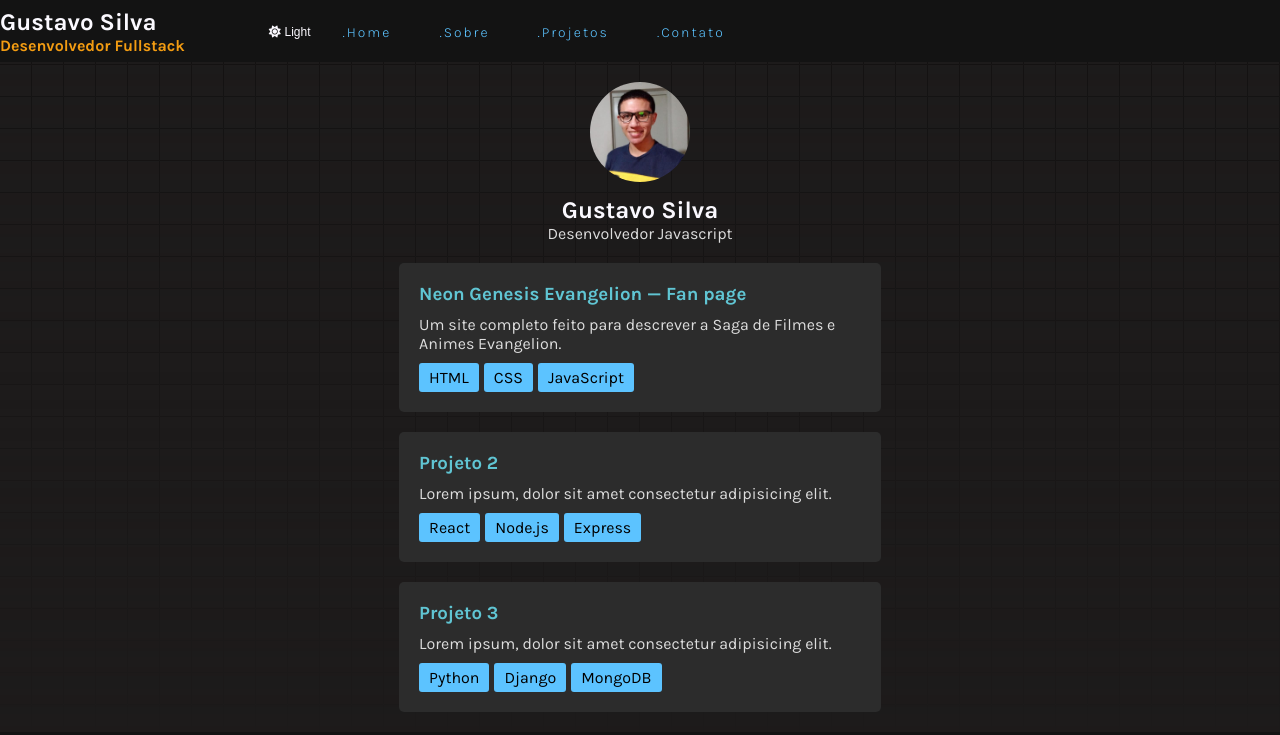
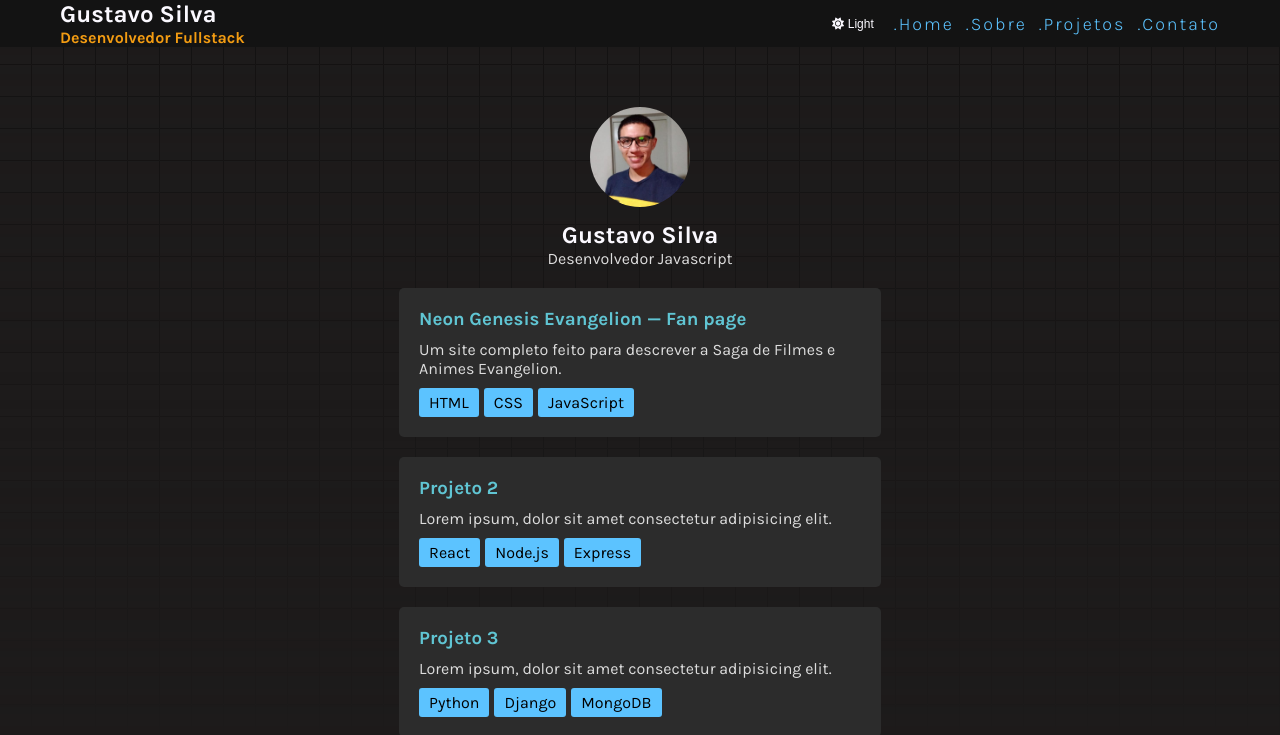
Before and after one commit to gustavo19k/portifolio, a plain HTML site: page index.html in a window 1280 px wide. Shown: the top 735 px of the page. Drawn offline with Linux system fonts and the light colour scheme.

Commit message:
mudando a UX

```diff
--- a/index.html
+++ b/index.html
@@ -28,6 +28,7 @@
   <div id="app">
 
     <header>
+      <div class="container">
         <div class="logo">
           <h1>Gustavo Silva</h1>
           <a href="" class="link-Heading-Header">
@@ -61,11 +62,11 @@
         <button type="button" id="button" onclick="handleClick()" class="button__mobile" title="botão mobile">
           <span></span><span></span><span></span>
         </button>
-
+      </div>
     </header>
 
     <main>
-
+      <div class="container">
         <section class="profile" id="main-About-Profile">
           <img src="public/images/me.jpeg" class="profile-pic" alt="">
           <h1 id="heading-Main">Gustavo Silva</h1>
@@ -109,8 +110,9 @@
                 <span>MongoDB</span>
               </div>
             </div>
+          </a>
         </section>
-
+      </div>
     </main>
 
     <footer>
--- a/styles/global.css
+++ b/styles/global.css
@@ -11,6 +11,7 @@
   box-sizing: border-box;
   transition: background 0.2s linear;
 }
+
 :root {
   --background-menu: rgba(119, 119, 119, 0.404);
   --background: #1d1b1b;
@@ -43,7 +44,7 @@ i {
 
 a {
   text-decoration: none;
-  /* color: var(--contrast); */
+
 }
 
 button:hover {
@@ -57,10 +58,10 @@ button:hover {
 
   width: 100%;
   height: 100vh;
-  overflow: hidden;
+
 }
 
-@media(max-width: 500px) {
+@media(width <=400px) {
   #app {
     padding: 0 16px;
   }
--- a/styles/header.css
+++ b/styles/header.css
@@ -1,12 +1,31 @@
+/* Defina um container centralizado */
+.container {
+  max-width: 1200px;
+  /* Ajuste conforme necessário */
+  margin: 0 auto;
+  padding: 0 20px;
+  /* Espaçamento lateral */
+  box-sizing: border-box;
+  /* Inclui padding no cálculo da largura */
+}
+
+/* Estilos para o header */
 #app header {
   height: 70px;
-  width: 100vw;
+  width: 100%;
   background-color: var(--background-alt);
   display: flex;
   align-items: center;
   justify-content: space-between;
   column-gap: 64px;
   font: 700 1rem "Karla";
+}
+
+#app header .container {
+  display: flex;
+  align-items: center;
+  justify-content: space-between;
+  width: 100%;
 }
 
 .logo {
@@ -30,26 +49,29 @@
   display: flex;
   align-items: center;
   flex: 1;
-
+  justify-content: flex-end;
 }
 
 .navigation__links {
   display: flex;
   align-items: center;
-  column-gap: 48px;
+  font-size: 1.125rem;
+  line-height: 1.75rem;
+  column-gap: 0.75rem;
   list-style: none;
-  margin: 12px 12px 12px 12px;
   order: 2;
+  /* Garante que os links fiquem no final */
+  margin: 0;
+  /* Remove margens adicionais */
 }
 
 .navigation__link {
   color: var(--subColor);
   position: relative;
-  font-size: 14px;
+  font-size: 18px;
   font-weight: 300;
   text-decoration: none;
   letter-spacing: 2px;
-
 }
 
 .navigation__link::before {
@@ -69,15 +91,16 @@
   color: var(--sub-Font);
 }
 
-.navigation__social {
-  display: none;
-  height: 48px;
-}
-
 .navigation__link:hover::before {
   transform: scaleX(1);
   transform-origin: left;
   transition: transform .8s;
+}
+
+.navigation__social {
+  display: none;
+  /* Hide social icons in desktop mode */
+  height: 48px;
 }
 
 .navigation__social a {
@@ -94,6 +117,11 @@
 .navigation__social a {
   width: 20px;
   height: 20px;
+}
+
+.container-buttonSwitch {
+  margin-left: 20px;
+  /* Espaçamento entre os links de navegação e o botão de toggle */
 }
 
 @media(max-width: 900px) {
@@ -127,11 +155,13 @@
 
   .navigation__social {
     display: flex;
+    /* Show social icons in mobile mode */
     margin: 0;
     align-items: center;
     column-gap: 24px;
     justify-content: center;
     order: 1;
+    /* Ensures the social icons are before the links in mobile mode */
   }
 
   .navigation__social a {
@@ -140,3 +170,10 @@
     height: 24px;
   }
 }
+
+main .container {
+  padding: 40px 20px;
+  display: flex;
+  flex-direction: column;
+  align-items: center;
+}
```
Lines whose indentation alone changed are shown as unchanged.
